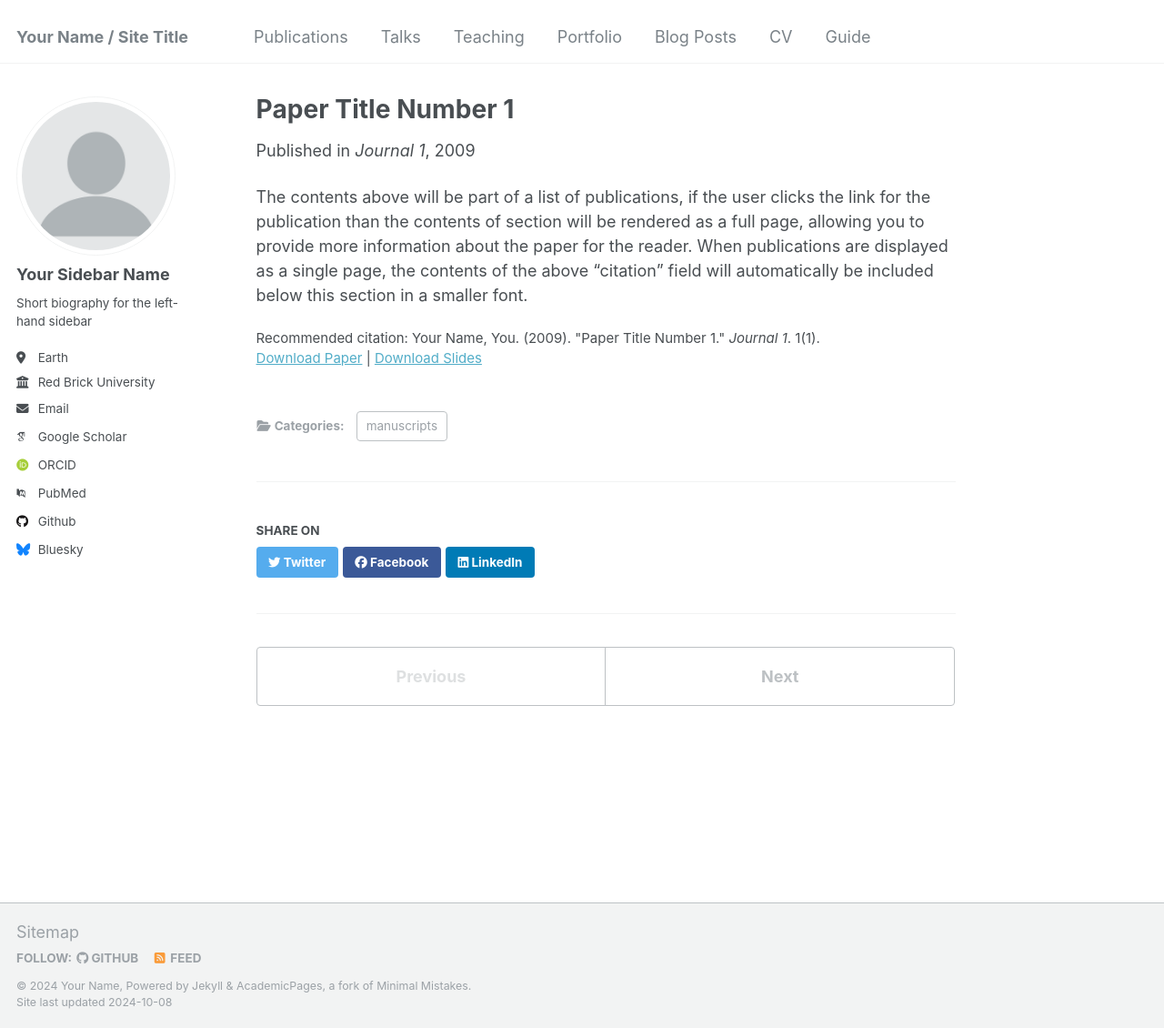
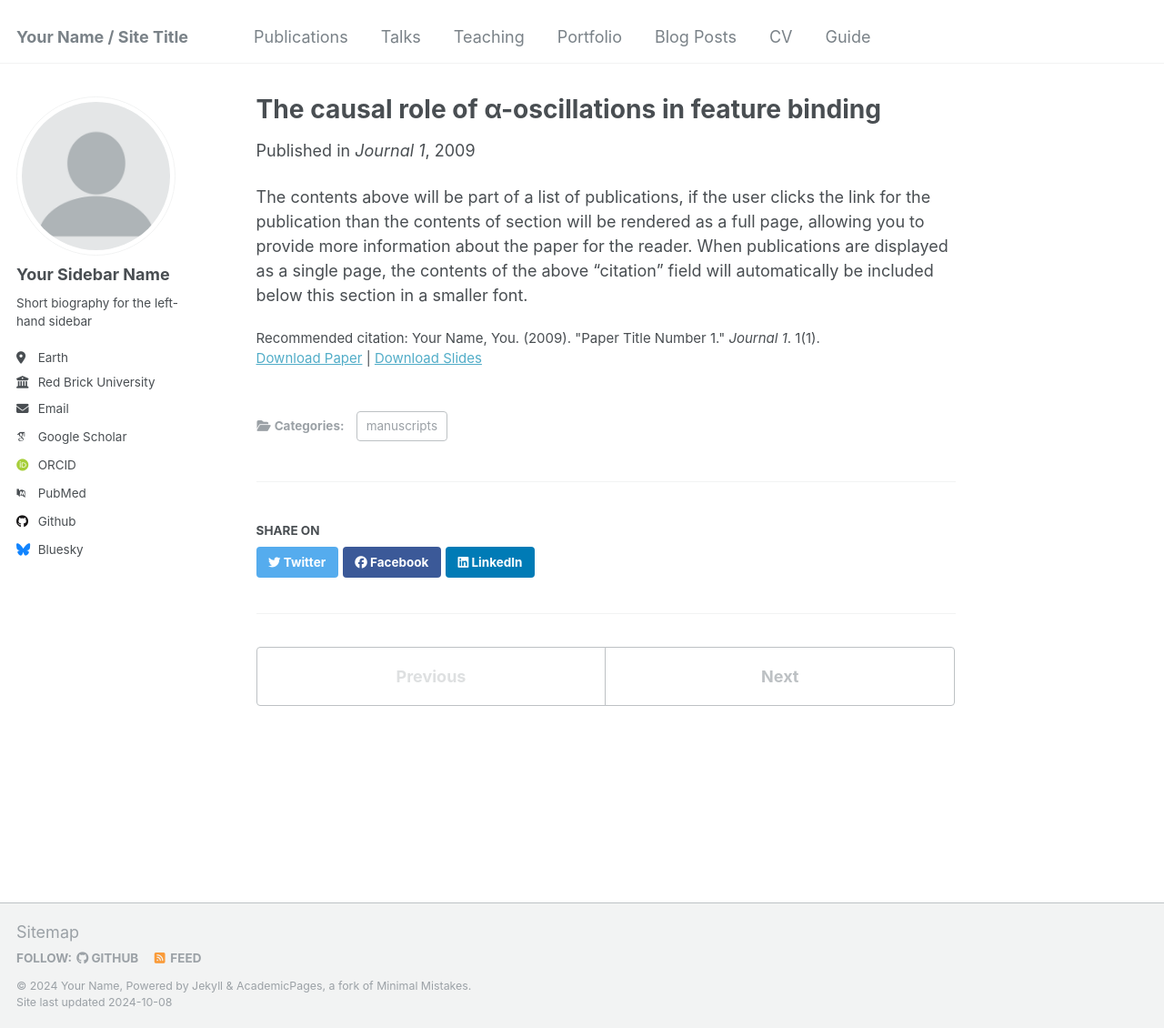
Before and after one commit to SarahZzzz/yyzhanglab, a Jekyll site: the page built from _publications/2009-10-01-paper-title-number-1.md, in a window 1280 px wide and 1130 px high. Shown: the whole window at 91% size. Built offline with Jekyll 4.4.1, drawn with Linux system fonts in a browser that asks for light colours; some web fonts are replaced.

Commit message:
Update 2009-10-01-paper-title-number-1.md

```diff
--- a/_publications/2009-10-01-paper-title-number-1.md
+++ b/_publications/2009-10-01-paper-title-number-1.md
@@ -1,5 +1,5 @@
 ---
-title: "Paper Title Number 1"
+title: "The causal role of α-oscillations in feature binding"
 collection: publications
 category: manuscripts
 permalink: /publication/2009-10-01-paper-title-number-1
```
